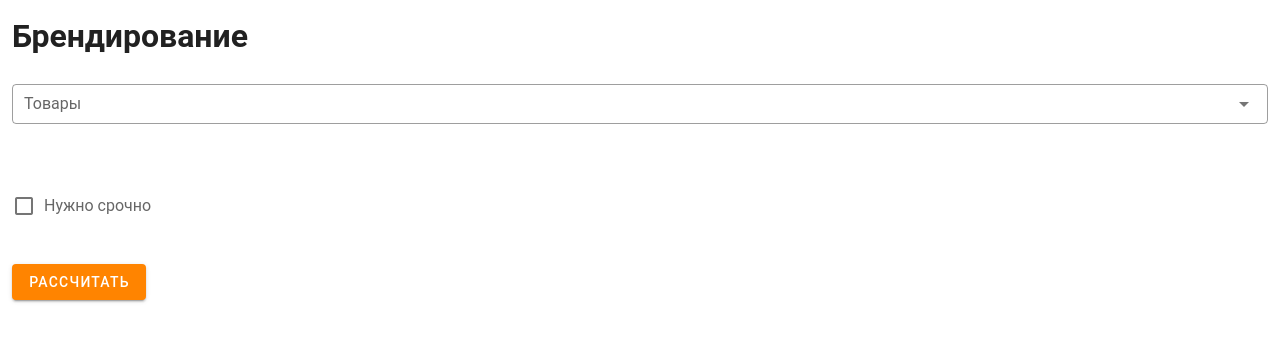
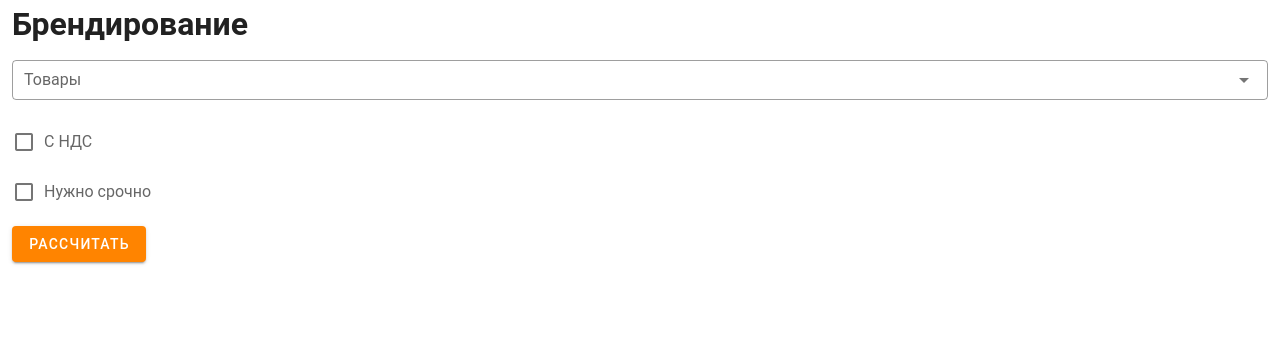
Before and after one commit to kh1ndr1kson/fancyarmor-calc, a Vue app: page / in a window 1280 px wide. Shown: the top 342 px of the page. Built offline with nearby package versions, Linux system fonts and the light colour scheme; no server answers.

Commit message:
Реализован общий рассчет с учетом НДС и срочности заказа

```diff
--- a/package.json
+++ b/package.json
@@ -1,6 +1,6 @@
 {
 	"name": "calculator",
-	"version": "0.2.2",
+	"version": "0.3.0",
 	"private": true,
 	"scripts": {
 		"serve": "vue-cli-service serve",
--- a/src/App.vue
+++ b/src/App.vue
@@ -1,6 +1,6 @@
 <template>
   <v-app>
-    <v-col> <h1>Брендирование</h1> </v-col>
+    <v-col> <h1 class="header mb-3">Брендирование</h1> </v-col>
     <v-col>
       <v-slide-y-transition>
         <v-select
@@ -50,7 +50,7 @@
       </v-slide-y-transition>
     </v-col>
     <v-slide-x-transition v-if="isSeenRange">
-      <v-col>
+      <v-col class="mt-4">
         <v-slider
           v-model="currentData.quantity"
           color="#38383F"
@@ -66,15 +66,29 @@
     </v-slide-x-transition>
     <v-slide-x-transition v-if="isSeenResult">
       <v-col>
-        <p>Цена за один товар: {{ currentData.price | toPrice }}</p>
-        <p>
+        <p class="subtitle">
+          Цена за один товар: {{ currentData.price | toPrice }}
+        </p>
+        <p class="subtitle">
           Цена за {{ currentData.quantity }} товаров:
-          {{ (currentData.price * currentData.quantity) | toPrice }}
+          {{ (this.currentData.price * this.currentData.quantity) | toPrice }}
         </p>
+        <p class="title">Итого к оплате: {{ summa | toPrice }}</p>
       </v-col>
     </v-slide-x-transition>
     <v-col>
-      <v-checkbox v-model="currentData.rush" label="Нужно срочно"></v-checkbox>
+      <v-checkbox
+        v-model="currentData.nds"
+        label="С НДС"
+        color="orange"
+        class="my-0 pb-0"
+      ></v-checkbox>
+      <v-checkbox
+        v-model="currentData.rush"
+        label="Нужно срочно"
+        color="orange"
+        class="my-0"
+      ></v-checkbox>
       <v-slide-y-transition>
         <v-select
           v-if="currentData.rush"
@@ -111,7 +125,8 @@ export default {
 				markup_id: 0,
 				quantity: 1,
 				price: 0,
-				rush: false
+				rush: false,
+				nds: false
 			},
 			items: [],
 			sizes: [],
@@ -119,6 +134,7 @@ export default {
 			markups: [],
 			min: 0,
 			max: 0,
+			ndsPercent: 0
 		}
 	},
 	computed: {
@@ -135,6 +151,27 @@ export default {
 			} else {
 				return false
 			}
+		},
+		summa() {
+			let ndsVal = 0
+			let markupVal = 0
+			let index = 0
+			let sum = this.currentData.price * this.currentData.quantity
+
+			this.currentData.nds ? ndsVal = this.ndsPercent / 100 : ndsVal = 0
+
+			if (this.currentData.rush && this.currentData.markup_id) {
+				this.markups.map( (item, idx) => { if (item.id == this.currentData.markup_id) index = idx })
+
+				markupVal = this.markups[index].percent / 100
+			} else {
+				markupVal = 0
+			}
+
+			let plusNds = sum * ndsVal
+			let plusMarkup = sum * markupVal
+
+			return sum + plusNds + plusMarkup
 		}
 	},
 	methods: {
@@ -195,11 +232,16 @@ export default {
 			})
 			.catch( error => console.error('Hello error', error))
 		},
-		getMarkups() {
-			HTTP.get('/select/markups.php')
-			.then( response =>  this.markups = response.data )
+		getOptions() {
+			HTTP.get('/select/options.php')
+			.then( response => {
+				this.markups = response.data.markups
+				this.ndsPercent = response.data.nds
+
+				this.currentData.markup_id = response.data.markups[0].id
+			})
 			.catch( error => console.error('Hello error', error))
-		},
+		}
 	},
 	filters: {
 		toPrice(val) {
@@ -208,7 +250,7 @@ export default {
 	},
 	mounted() {
 		this.getItems(),
-		this.getMarkups()
+		this.getOptions()
 	}
 }
 </script>
@@ -218,4 +260,8 @@ export default {
   min-height: unset !important;
   min-width: unset !important;
 }
+.col {
+  padding-top: 0 !important;
+  padding-bottom: 0 !important;
+}
 </style>
```
Also changed, not shown: 1 other file (tests, documents, lock files or other folders).
